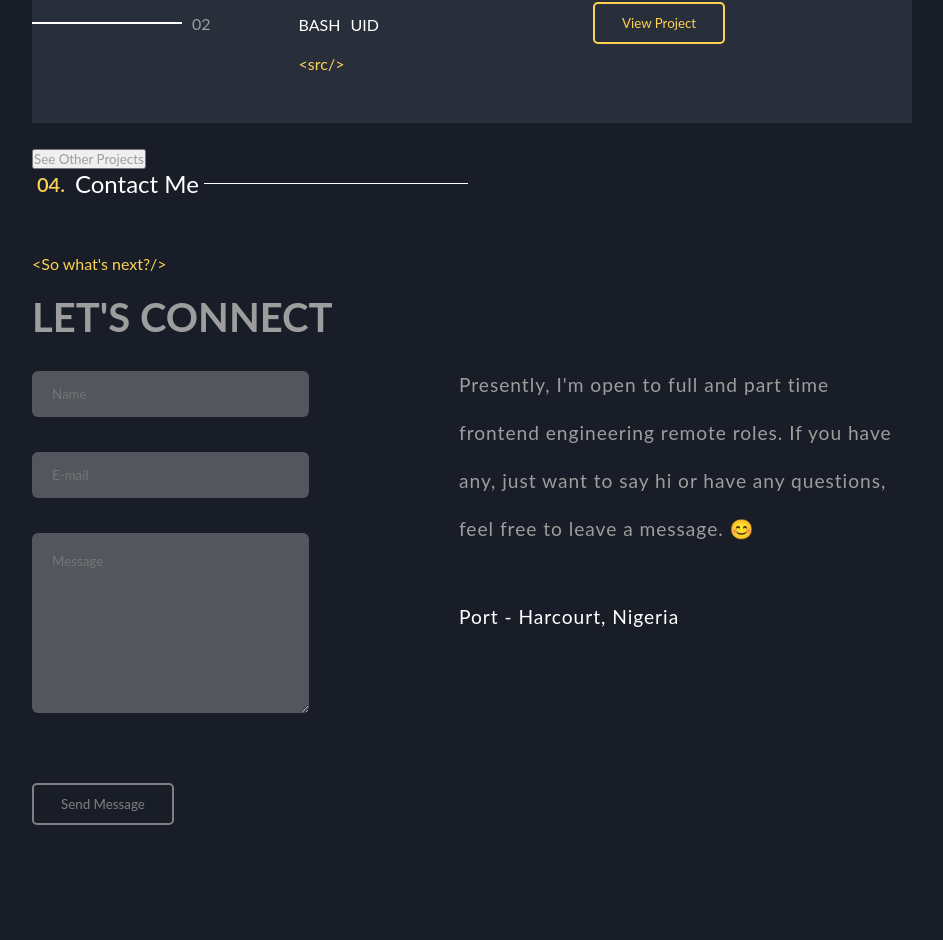
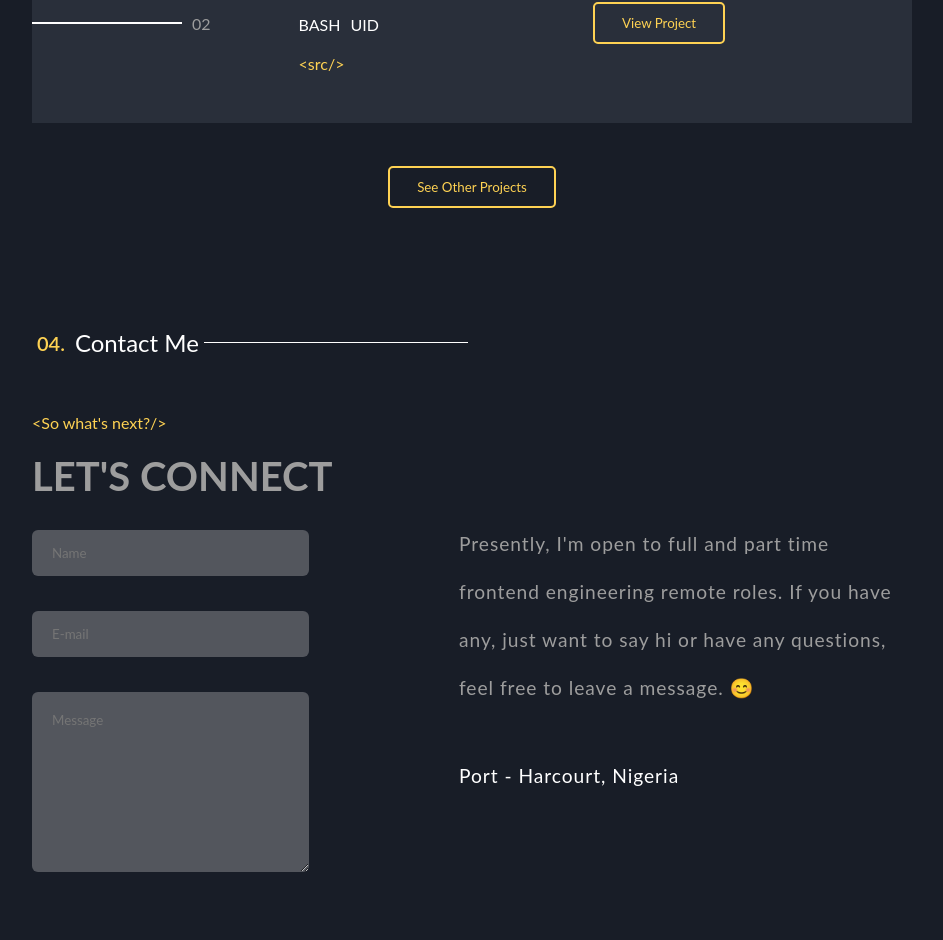
Before and after one commit to valentinesamuel/portfolio, an Angular app: page / in a window 1280 px wide. Shown: the part 2789-3729 px from the top of the page, without its empty margins (168-1111 px from the left). Built offline with nearby package versions, Linux system fonts and the light colour scheme; a web font is replaced by a local one.

Commit message:
fix: imported scss file into archived-project

```diff
--- a/src/app/archive-projects/archive-projects.component.scss
+++ b/src/app/archive-projects/archive-projects.component.scss
@@ -1,4 +1,14 @@
 @import "../home/home.component.scss";
+
+
+.see-others {
+  text-align: center;
+  margin: 43px 0 120px 0;
+
+  .seeArchive {
+    @extend .btn;
+  }
+}
 .other-projects {
   margin-bottom: 200px;
   h2 {
@@ -31,3 +41,8 @@
     }
   }
 }
+
+
+@media (max-width: 480px) {
+
+}
--- a/src/app/projects/projects.component.scss
+++ b/src/app/projects/projects.component.scss
@@ -189,14 +189,7 @@
   }
 }
 
-.see-others {
-  text-align: center;
-  margin: 43px 0 120px 0;
 
-  .seeArchive {
-    @extend .btn;
-  }
-}
 
 
 @keyframes picturer {
```
